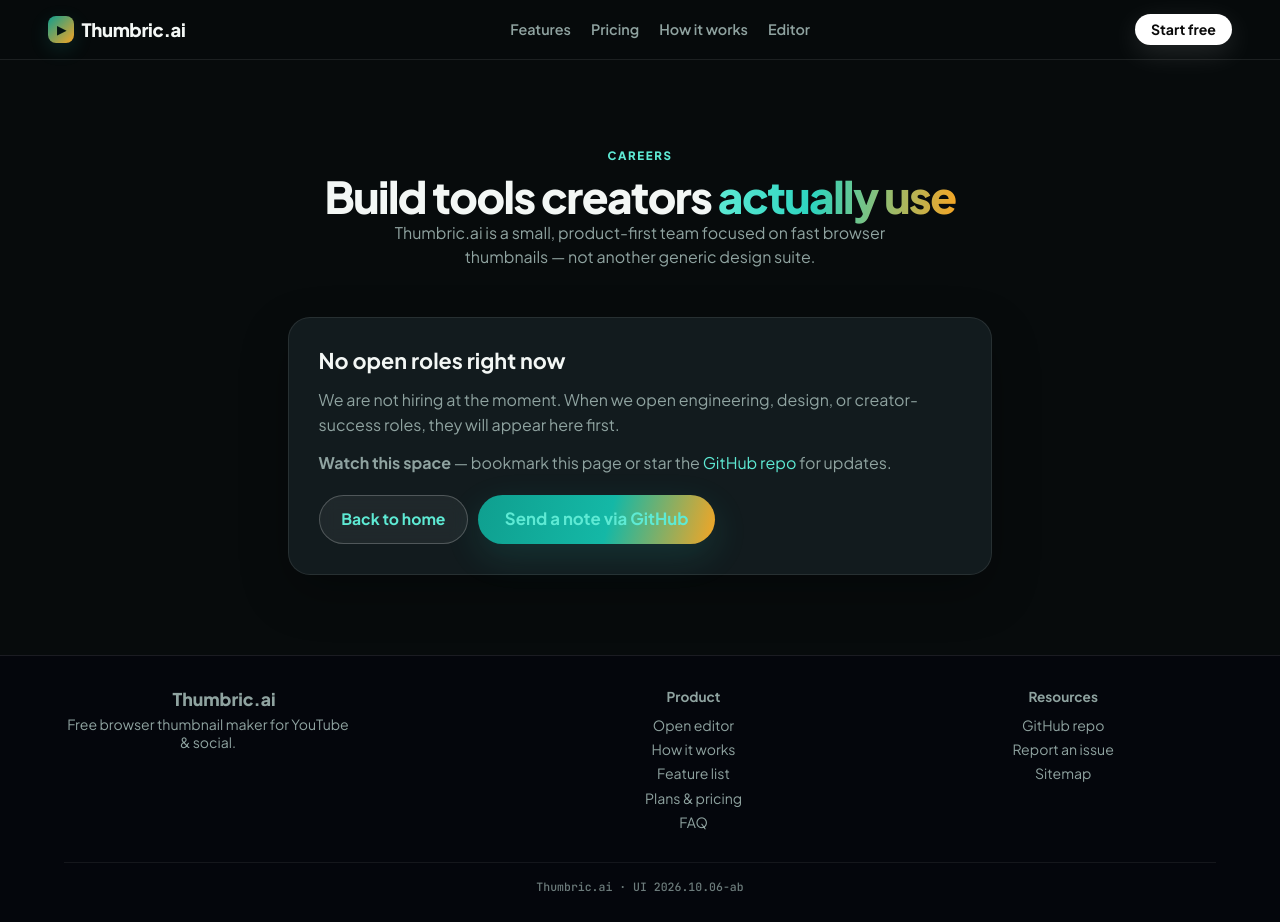
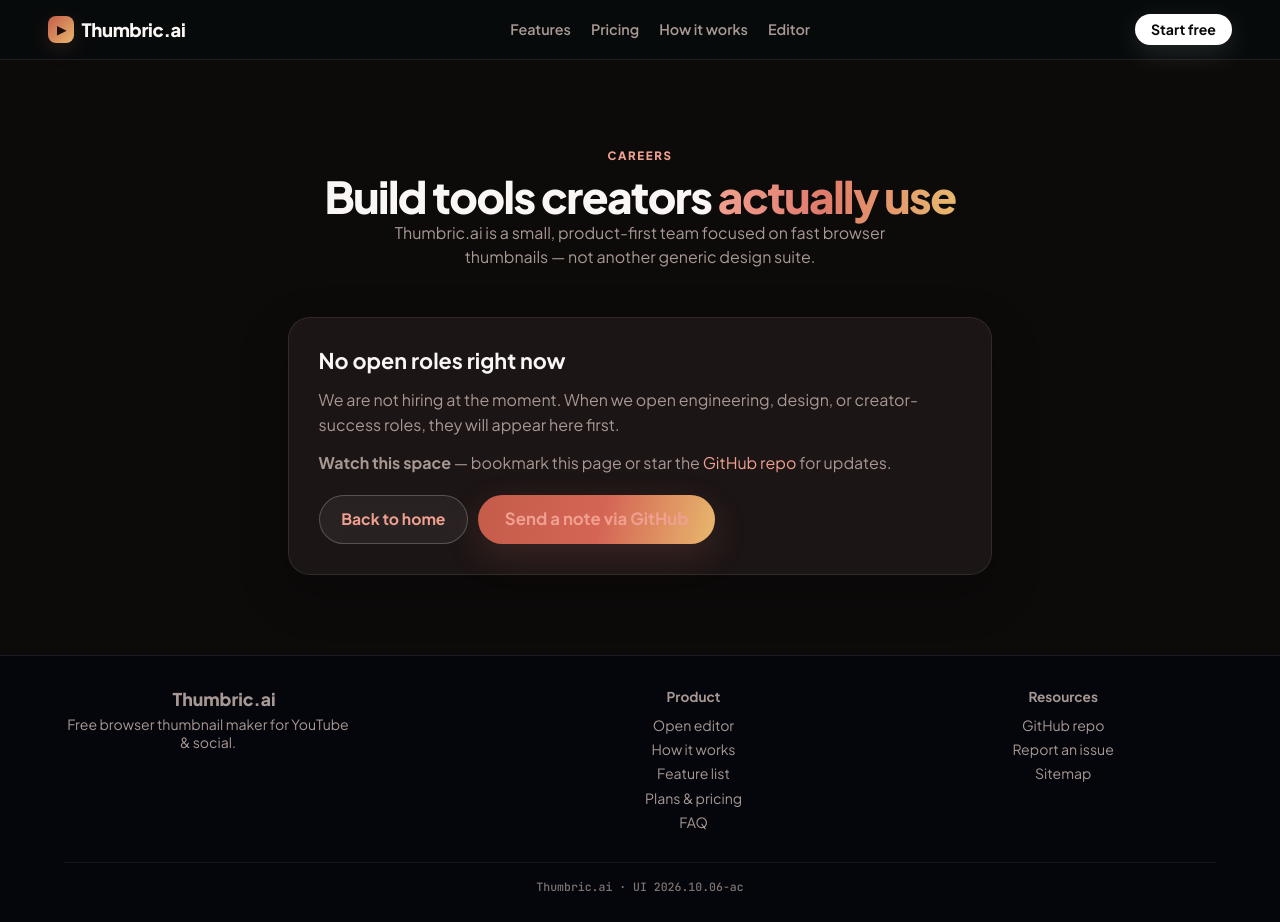
Before and after one commit to Thiru-Cloud-Architect/thumbric, a React (Vite) app: page /thumbforge/career in a window 1280 px wide. Built offline with nearby package versions, Linux system fonts and the light colour scheme.

Commit message:
Mild coral-red palette (warm ink + rose accents)

```diff
--- a/index.html
+++ b/index.html
@@ -51,8 +51,8 @@
       #root {
         min-height: 100%;
         margin: 0;
-        background: #070b0c;
-        color: #f3f7f5;
+        background: #0d0a0a;
+        color: #faf6f4;
       }
     </style>
     <link rel="preconnect" href="https://fonts.googleapis.com" />
--- a/src/App.css
+++ b/src/App.css
@@ -1,25 +1,25 @@
 :root {
   color-scheme: dark;
-  /* Ink + teal/amber — distinct from purple SaaS clones */
-  --bg: #070b0c;
-  --bg-soft: #0d1416;
-  --raise: #121b1e;
-  --raise-2: #182325;
-  --ink: #f3f7f5;
-  --muted: #8fa3a0;
-  --accent: #2dd4bf;
-  --accent-bright: #5eead4;
-  --accent-2: #f5a524;
-  --accent-ink: #041412;
-  --cta: #0f9f8f;
-  --cta-hover: #0d8a7c;
+  /* Warm ink + mild coral/rose — soft reddish, not neon */
+  --bg: #0d0a0a;
+  --bg-soft: #161010;
+  --raise: #1c1515;
+  --raise-2: #241b1b;
+  --ink: #faf6f4;
+  --muted: #a89893;
+  --accent: #e07a6b;
+  --accent-bright: #f0a090;
+  --accent-2: #e8b86d;
+  --accent-ink: #1a0c0a;
+  --cta: #c45c4a;
+  --cta-hover: #b04f3f;
   --line: rgba(255, 255, 255, 0.09);
   --shadow: 0 32px 90px rgba(0, 0, 0, 0.55);
-  --preview-glow: 0 0 0 1px rgba(45, 212, 191, 0.16), 0 24px 80px rgba(15, 159, 143, 0.08);
-  --glow-accent: rgba(45, 212, 191, 0.14);
-  --glow-warm: rgba(245, 165, 36, 0.12);
+  --preview-glow: 0 0 0 1px rgba(224, 122, 107, 0.2), 0 24px 80px rgba(196, 92, 74, 0.1);
+  --glow-accent: rgba(224, 122, 107, 0.16);
+  --glow-warm: rgba(232, 184, 109, 0.12);
   --glow-purple: var(--glow-accent);
-  --glow-purple-mid: rgba(45, 212, 191, 0.1);
+  --glow-purple-mid: rgba(224, 122, 107, 0.12);
   font-family: 'Plus Jakarta Sans', 'DM Sans', system-ui, sans-serif;
 }
 
@@ -74,7 +74,7 @@ a {
   place-items: center;
   font-size: 0.72rem;
   background: linear-gradient(135deg, var(--cta), var(--accent-2));
-  color: #041412;
+  color: #1a0c0a;
   box-shadow: 0 6px 20px var(--glow-accent);
 }
 
@@ -169,8 +169,8 @@ a {
 
 .editor-tab.is-active {
   color: var(--ink);
-  border-color: rgba(45, 212, 191, 0.45);
-  background: rgba(15, 159, 143, 0.12);
+  border-color: rgba(224, 122, 107, 0.45);
+  background: rgba(196, 92, 74, 0.12);
 }
 
 .step-clean {
@@ -212,7 +212,7 @@ a {
 }
 
 .feature-card:hover {
-  border-color: rgba(45, 212, 191, 0.35);
+  border-color: rgba(224, 122, 107, 0.35);
   transform: translateY(-2px);
 }
 
@@ -264,8 +264,8 @@ a {
 }
 
 .price-card.is-popular {
-  border-color: rgba(45, 212, 191, 0.45);
-  box-shadow: 0 0 0 1px rgba(45, 212, 191, 0.2), 0 20px 50px var(--glow-accent);
+  border-color: rgba(224, 122, 107, 0.45);
+  box-shadow: 0 0 0 1px rgba(224, 122, 107, 0.2), 0 20px 50px var(--glow-accent);
 }
 
 .price-popular-tag {
@@ -276,8 +276,8 @@ a {
   margin: 0;
   padding: 0.2rem 0.65rem;
   border-radius: 999px;
-  background: linear-gradient(95deg, #0f9f8f, #f5a524);
-  color: #041412;
+  background: linear-gradient(95deg, #c45c4a, #e8b86d);
+  color: #1a0c0a;
   font-size: 0.68rem;
   font-weight: 800;
   letter-spacing: 0.06em;
@@ -345,8 +345,8 @@ a {
 .top-cta {
   appearance: none;
   border: 0;
-  background: linear-gradient(120deg, var(--cta), #14b8a6);
-  color: #041412;
+  background: linear-gradient(120deg, var(--cta), #d46555);
+  color: #1a0c0a;
   font: 700 0.88rem/1 'Plus Jakarta Sans', sans-serif;
   padding: 0.55rem 1rem;
   border-radius: 999px;
@@ -558,7 +558,7 @@ main {
 }
 
 .gradient-text {
-  background: linear-gradient(95deg, #5eead4, #2dd4bf 40%, #f5a524);
+  background: linear-gradient(95deg, #f0a090, #e07a6b 45%, #e8b86d);
   -webkit-background-clip: text;
   background-clip: text;
   color: transparent;
@@ -571,8 +571,8 @@ main {
   align-items: center;
   justify-content: center;
   gap: 0.35rem;
-  background: linear-gradient(105deg, #0f9f8f, #14b8a6 55%, #f5a524);
-  color: #041412;
+  background: linear-gradient(105deg, #c45c4a, #d46555 52%, #e8b86d);
+  color: #1a0c0a;
   font: 700 1.05rem/1 'Plus Jakarta Sans', sans-serif;
   padding: 1rem 1.65rem;
   border-radius: 999px;
@@ -800,9 +800,9 @@ main {
 }
 
 .choice.is-selected {
-  border-color: rgba(45, 212, 191, 0.65);
-  background: rgba(15, 159, 143, 0.12);
-  box-shadow: inset 0 0 0 1px rgba(45, 212, 191, 0.35);
+  border-color: rgba(224, 122, 107, 0.65);
+  background: rgba(196, 92, 74, 0.12);
+  box-shadow: inset 0 0 0 1px rgba(224, 122, 107, 0.35);
 }
 
 .swatch.is-selected {
@@ -849,7 +849,7 @@ main {
 
 .chip.solid,
 .sticker.active {
-  background: linear-gradient(120deg, var(--cta), #14b8a6);
+  background: linear-gradient(120deg, var(--cta), #d46555);
   color: white;
   border-color: transparent;
 }
@@ -952,8 +952,8 @@ select,
 }
 
 .font-pick.is-selected {
-  border-color: rgba(45, 212, 191, 0.55);
-  box-shadow: inset 0 0 0 1px rgba(45, 212, 191, 0.4);
+  border-color: rgba(224, 122, 107, 0.55);
+  box-shadow: inset 0 0 0 1px rgba(224, 122, 107, 0.4);
 }
 
 textarea {
@@ -966,7 +966,7 @@ textarea {
   padding: 0.85rem;
   border-radius: 16px;
   background: var(--bg-soft);
-  border: 1px dashed rgba(45, 212, 191, 0.35);
+  border: 1px dashed rgba(224, 122, 107, 0.35);
 }
 
 .photo-title {
@@ -1006,7 +1006,7 @@ legend {
 }
 
 .primary {
-  background: linear-gradient(120deg, var(--cta), #14b8a6);
+  background: linear-gradient(120deg, var(--cta), #d46555);
   color: white;
   border: 0;
   padding: 0.9rem 1.2rem;
@@ -1057,14 +1057,14 @@ legend {
 }
 
 .save-step {
-  border-color: rgba(45, 212, 191, 0.25);
+  border-color: rgba(224, 122, 107, 0.25);
 }
 
 .plan-box {
   padding: 0.7rem 0.85rem;
   border-radius: 14px;
   background: var(--bg-soft);
-  border: 1px solid rgba(45, 212, 191, 0.2);
+  border: 1px solid rgba(224, 122, 107, 0.2);
   color: var(--muted);
   font-size: 0.88rem;
 }
@@ -1164,7 +1164,7 @@ legend {
   border-radius: 20px;
   overflow: hidden;
   box-shadow: var(--preview-glow);
-  border: 1px solid rgba(45, 212, 191, 0.25);
+  border: 1px solid rgba(224, 122, 107, 0.25);
   background: #000;
   animation: float-in 700ms ease both;
 }
@@ -1232,7 +1232,7 @@ legend {
 }
 
 .template-card:hover {
-  border-color: rgba(45, 212, 191, 0.5);
+  border-color: rgba(224, 122, 107, 0.5);
 }
 
 .template-thumb {
@@ -1317,7 +1317,7 @@ legend {
 }
 
 .title-style-chip.is-selected {
-  border-color: rgba(45, 212, 191, 0.55);
+  border-color: rgba(224, 122, 107, 0.55);
   color: var(--ink);
 }
 
@@ -1495,7 +1495,7 @@ footer {
   font-size: clamp(1.75rem, 4vw, 2.35rem);
   font-weight: 800;
   letter-spacing: -0.03em;
-  background: linear-gradient(95deg, #fbbf24, #a78bfa);
+  background: linear-gradient(95deg, #f0c87a, #a78bfa);
   -webkit-background-clip: text;
   background-clip: text;
   color: transparent;
@@ -1630,15 +1630,15 @@ footer {
 }
 
 .how-card.tone-violet .how-num {
-  background: linear-gradient(135deg, #0f9f8f, #2dd4bf);
+  background: linear-gradient(135deg, #c45c4a, #e07a6b);
 }
 
 .how-card.tone-pink .how-num {
-  background: linear-gradient(135deg, #f5a524, #fbbf24);
+  background: linear-gradient(135deg, #e8b86d, #f0c87a);
 }
 
 .how-card.tone-blue .how-num {
-  background: linear-gradient(135deg, #3b82f6, #0d9488);
+  background: linear-gradient(135deg, #3b82f6, #b04f3f);
 }
 
 .how-card.tone-green .how-num {
@@ -1646,7 +1646,7 @@ footer {
 }
 
 .how-card.tone-violet {
-  box-shadow: 0 0 0 1px rgba(45, 212, 191, 0.2);
+  box-shadow: 0 0 0 1px rgba(224, 122, 107, 0.2);
 }
 
 .testimonial-grid {
@@ -1908,7 +1908,7 @@ footer {
 
 .editor-workbench {
   background: linear-gradient(165deg, rgba(255, 255, 255, 0.04), rgba(255, 255, 255, 0.01));
-  border: 1px solid rgba(45, 212, 191, 0.22);
+  border: 1px solid rgba(224, 122, 107, 0.22);
   border-radius: 24px;
   padding: clamp(1rem, 2.5vw, 1.5rem);
   box-shadow:
@@ -1930,14 +1930,14 @@ footer {
 }
 
 .editor-workbench .editor-tab.is-active {
-  background: linear-gradient(120deg, rgba(245, 165, 36, 0.25), rgba(45, 212, 191, 0.35));
-  border-color: rgba(45, 212, 191, 0.45);
+  background: linear-gradient(120deg, rgba(232, 184, 109, 0.25), rgba(224, 122, 107, 0.35));
+  border-color: rgba(224, 122, 107, 0.45);
 }
 
 .editor-workbench .picks-bar {
   grid-column: 1 / -1;
-  background: rgba(45, 212, 191, 0.08);
-  border: 1px solid rgba(45, 212, 191, 0.2);
+  background: rgba(224, 122, 107, 0.08);
+  border: 1px solid rgba(224, 122, 107, 0.2);
   border-radius: 12px;
   padding: 0.55rem 0.85rem;
   font-size: 0.88rem;
@@ -1949,8 +1949,8 @@ footer {
 }
 
 .editor-workbench .preview-panel {
-  background: radial-gradient(ellipse 80% 60% at 50% 0%, rgba(45, 212, 191, 0.12), rgba(8, 10, 18, 0.92));
-  border: 1px solid rgba(45, 212, 191, 0.28);
+  background: radial-gradient(ellipse 80% 60% at 50% 0%, rgba(224, 122, 107, 0.12), rgba(8, 10, 18, 0.92));
+  border: 1px solid rgba(224, 122, 107, 0.28);
   border-radius: 20px;
   padding: 1rem 1rem 0.85rem;
   min-height: 22rem;
@@ -2018,7 +2018,7 @@ footer {
   padding: clamp(1.25rem, 3vw, 1.75rem);
   border-radius: 22px;
   border: 1px solid var(--line);
-  background: linear-gradient(135deg, rgba(45, 212, 191, 0.08), rgba(245, 165, 36, 0.05));
+  background: linear-gradient(135deg, rgba(224, 122, 107, 0.08), rgba(232, 184, 109, 0.05));
 }
 
 .pricing-teaser-cta {
@@ -2311,12 +2311,12 @@ footer {
 }
 
 .plush-info-card.tone-violet {
-  border-color: rgba(45, 212, 191, 0.35);
-  box-shadow: 0 16px 40px rgba(15, 159, 143, 0.12);
+  border-color: rgba(224, 122, 107, 0.35);
+  box-shadow: 0 16px 40px rgba(196, 92, 74, 0.12);
 }
 
 .plush-info-card.tone-pink {
-  border-color: rgba(245, 165, 36, 0.35);
+  border-color: rgba(232, 184, 109, 0.35);
 }
 
 .plush-info-card.tone-cyan {
--- a/src/brand.ts
+++ b/src/brand.ts
@@ -11,4 +11,4 @@ export const DOWNLOAD_PREFIX = 'thumbric'
 
 export const WATERMARK_LABEL = `${PRODUCT_NAME_FULL} · free preview`
 
-export const UI_BUILD = '2026.10.06-ab'
+export const UI_BUILD = '2026.10.06-ac'
--- a/src/index.css
+++ b/src/index.css
@@ -7,6 +7,6 @@ body,
 #root {
   min-height: 100%;
   margin: 0;
-  background: #070b0c;
-  color: #f3f7f5;
+  background: #0d0a0a;
+  color: #faf6f4;
 }
```
